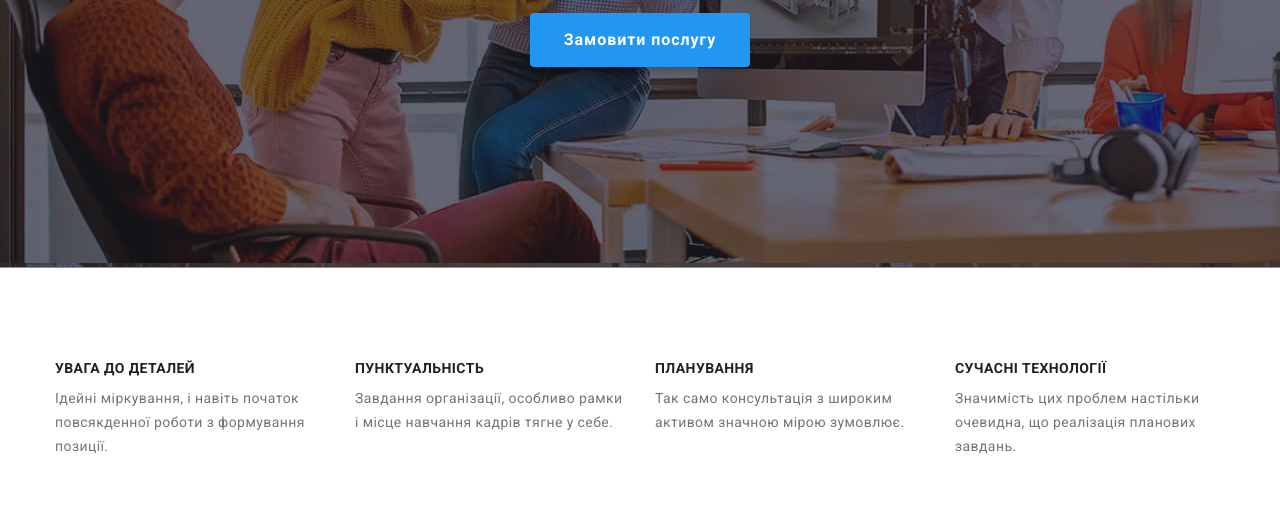
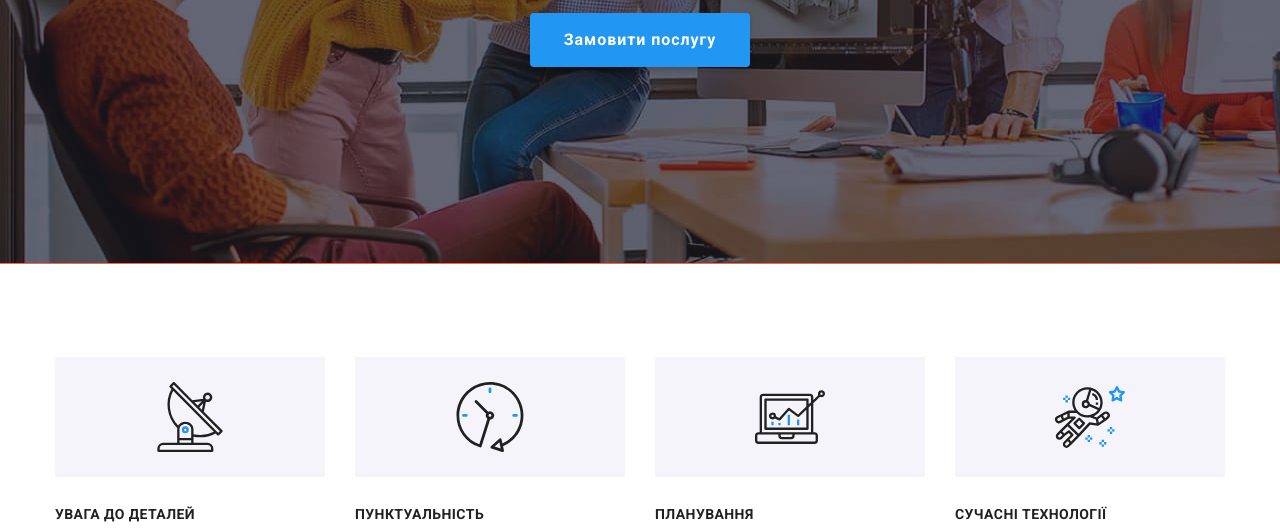
Before and after one commit to Stas-Kostetskyi/goit-markup-hw-04, a plain HTML site: page index.html in a window 1280 px wide. Shown: the part 418-948 px from the top of the page. Drawn offline with nearby package versions, Linux system fonts and the light colour scheme.

Commit message:
added svg files

```diff
--- a/css/styles.css
+++ b/css/styles.css
@@ -15,7 +15,7 @@
 }
 
 body {
-  font-family: 'Roboto', sans-serif;
+  font-family: "Roboto", sans-serif;
   font-size: 14px;
   letter-spacing: 0.03em;
   background-color: var(--basic-white-text);
@@ -81,7 +81,7 @@ a {
 .logo {
   color: var(--accent-color);
 
-  font-family: 'Raleway', sans-serif;
+  font-family: "Raleway", sans-serif;
   font-weight: 700;
   font-size: 26px;
   line-height: 1.2;
@@ -89,7 +89,7 @@ a {
 .logo-header {
   color: var(--logo-second-color);
 
-  font-family: 'Raleway', sans-serif;
+  font-family: "Raleway", sans-serif;
   font-weight: 700;
   font-size: 26px;
   line-height: 1.2;
@@ -118,6 +118,7 @@ a {
 /* main */
 .cap {
   max-width: 1600px;
+  max-height: 600px;
   margin-right: auto;
   margin-left: auto;
   padding-top: 200px;
@@ -132,6 +133,7 @@ a {
       var(--background-gradient-hero)
     ),
     url(../images/hero.jpg);
+  background-color: var(--cap-footer-background-color);
 
   outline: solid 1px tomato;
 }
@@ -189,7 +191,30 @@ a {
   flex-basis: calc((100% - 3 * 30px) / 4);
   text-align: left;
 }
+.feature-item-list::before {
+  content: "";
+  display: block;
+  height: 120px;
+  margin-bottom: 30px;
+  padding: 25px 100px;
+  background-repeat: no-repeat;
+  background-position: center;
+  background-color: var(--secondary-background-color);
+  /* outline: 1px solid tomato; */
+}
+.icon-antena::before {
+  background-image: url(../images/antenna.svg);
+}
+.icon-clock::before {
+  background-image: url(../images/clock.svg);
+}
 
+.icon-diagramm::before {
+  background-image: url(../images/diagram.svg);
+}
+.icon-astronaut::before {
+  background-image: url(../images/astronaut.svg);
+}
 .features-tittle {
   margin-top: 0;
   margin-bottom: 10px;
@@ -416,7 +441,7 @@ a {
 .logo-footer {
   color: var(--basic-white-text);
 
-  font-family: 'Raleway', sans-serif;
+  font-family: "Raleway", sans-serif;
   font-weight: 700;
   font-size: 26px;
   line-height: 1.2;
--- a/index.html
+++ b/index.html
@@ -51,21 +51,21 @@
       <div class="container">
         <h2 class="visually-hidden">Особливості</h2>
         <ul class="features-list list">
-          <li class="feature-item-list">
+          <li class="feature-item-list icon-antena">
             <h3 class="features-tittle">Увага до деталей</h3>
             <p class="features-tittle-txt">Ідейні міркування, і навіть початок повсякденної роботи з формування позиції.
             </p>
           </li>
-          <li class="feature-item-list">
+          <li class="feature-item-list icon-clock">
             <h3 class="features-tittle">Пунктуальність</h3>
             <p class="features-tittle-txt">Завдання організації, особливо рамки і місце навчання кадрів тягне у себе.
             </p>
           </li>
-          <li class="feature-item-list">
+          <li class="feature-item-list icon-diagramm">
             <h3 class="features-tittle">Планування</h3>
             <p class="features-tittle-txt">Так само консультація з широким активом значною мірою зумовлює.</p>
           </li>
-          <li class="feature-item-list">
+          <li class="feature-item-list icon-astronaut">
             <h3 class="features-tittle">Сучасні технології</h3>
             <p class="features-tittle-txt">Значимість цих проблем настільки очевидна, що реалізація планових завдань.
             </p>
```
Also changed, not shown: images/Ellipse.svg (added), images/antenna.svg (added), images/astronaut.svg (added), images/clock.svg (added), images/diagram.svg (added), images/envelope.svg (added), images/facebook 1.svg (added), images/group (1).svg (added), images/group (2).svg (added), images/group (3).svg (added), images/group (4).svg (added), images/group (5).svg (added), images/group (6).svg (added), images/instagram 2.svg (added), 3 more files.
